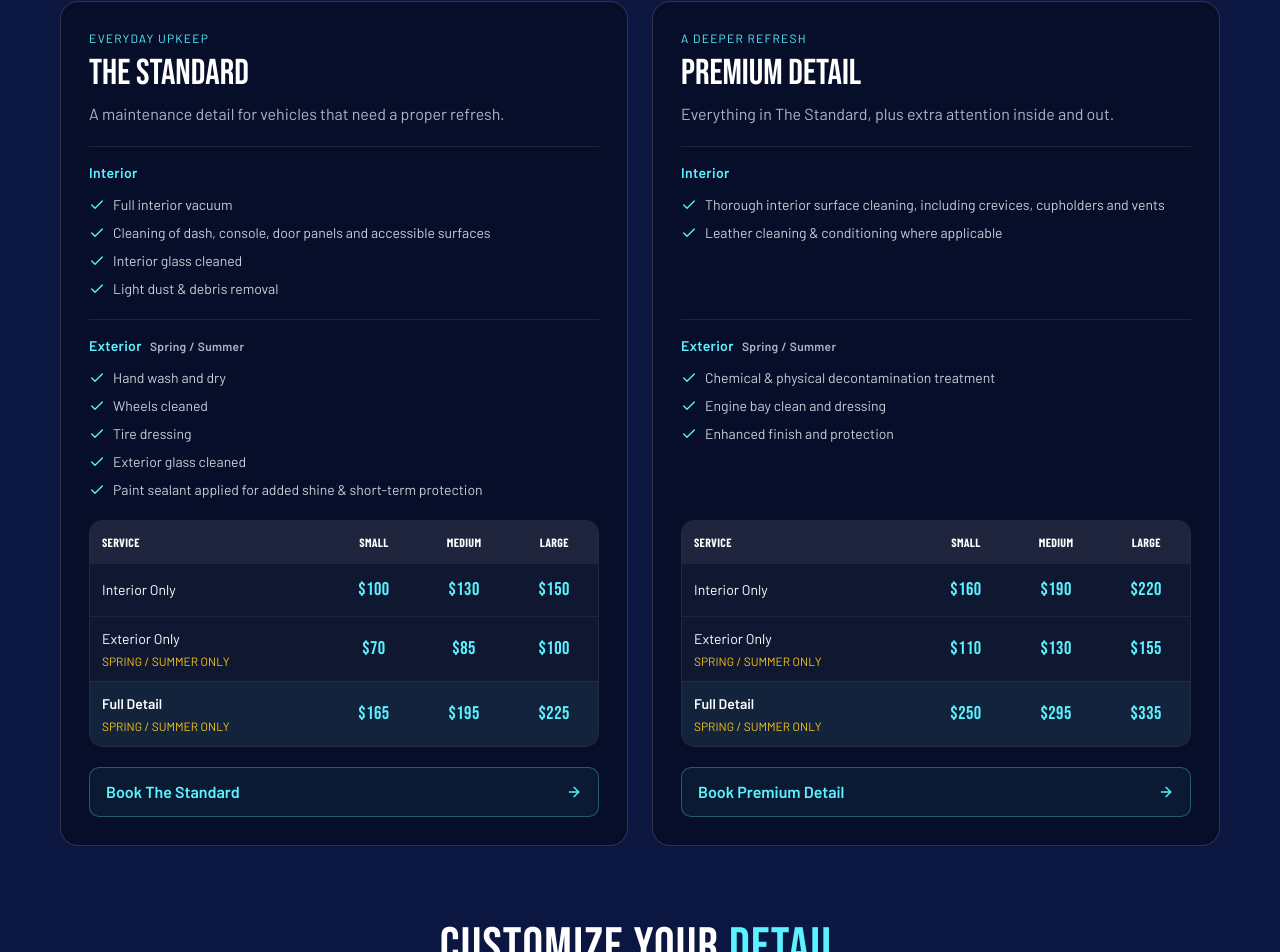
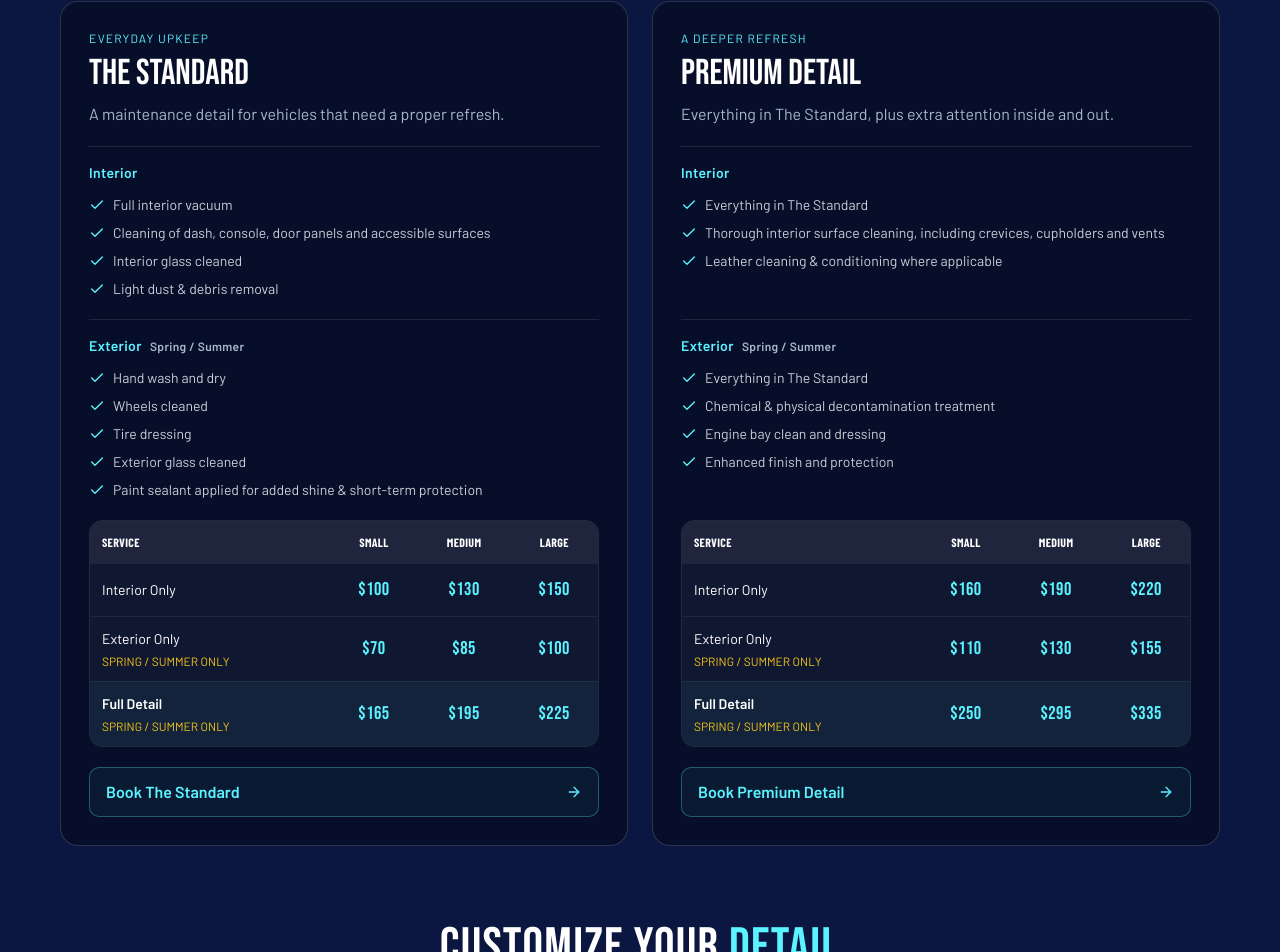
Before and after one commit to ben-fereday/wowclean, a Next.js app: page / in a window 1280 px wide. Shown: the part 2078-3030 px from the top of the page. Built offline with nearby package versions, Linux system fonts and the light colour scheme; no server answers; the database is empty; a web font is replaced by a local one.

Commit message:
Clarify what Premium Detail includes on Calgary homepage

```diff
--- a/src/app/page.tsx
+++ b/src/app/page.tsx
@@ -251,8 +251,8 @@ function Services({
             name: "Premium Detail",
             tagline: "A deeper refresh",
             description: "Everything in The Standard, plus extra attention inside and out.",
-            interior: ["Thorough interior surface cleaning, including crevices, cupholders and vents", "Leather cleaning & conditioning where applicable"],
-            exterior: ["Chemical & physical decontamination treatment", "Engine bay clean and dressing", "Enhanced finish and protection"],
+            interior: ["Everything in The Standard", "Thorough interior surface cleaning, including crevices, cupholders and vents", "Leather cleaning & conditioning where applicable"],
+            exterior: ["Everything in The Standard", "Chemical & physical decontamination treatment", "Engine bay clean and dressing", "Enhanced finish and protection"],
           },
         ] as const).map(pkg => (
           <article key={pkg.id} className="grid min-w-0 gap-5 rounded-2xl border border-white/15 bg-dark/75 p-5 sm:p-7 lg:row-span-5 lg:grid-rows-subgrid">
```
